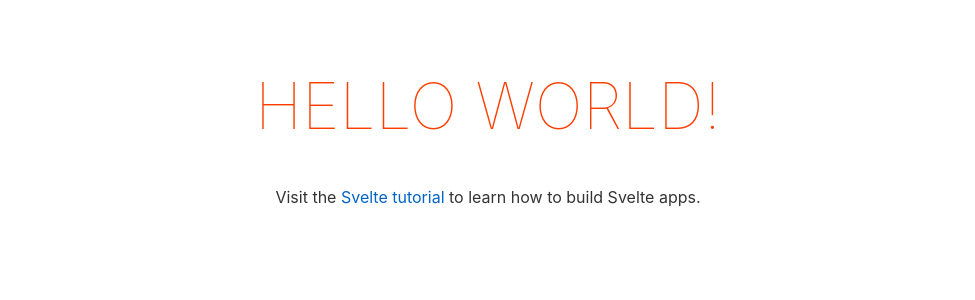
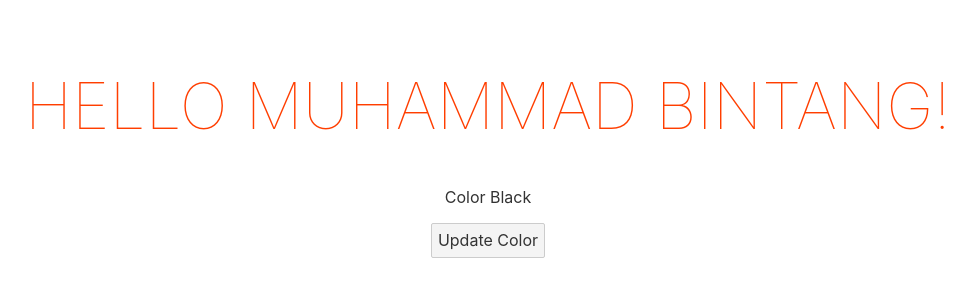
Before and after one commit to M-BintangR/belajar-svelte, a Svelte app: page / in a window 1280 px wide. Shown: the top 300 px of the page, without its empty margins (152-1127 px from the left). Built offline with nearby package versions, Linux system fonts and the light colour scheme.

Commit message:
basic svelte 🤏

```diff
--- a/src/App.svelte
+++ b/src/App.svelte
@@ -1,10 +1,19 @@
 <script>
-	export let name;
+  let name = "Muhammad Bintang";
+  let beltColour = "Black";
+
+  const handleClick = () => {
+    beltColour = "Orange";
+  };
+
 </script>
 
 <main>
   <h1>Hello {name}!</h1>
-	<p>Visit the <a href="https://svelte.dev/tutorial">Svelte tutorial</a> to learn how to build Svelte apps.</p>
+  <p>
+    Color {beltColour}
+  </p>
+  <button on:click={handleClick}>Update Color</button>
 </main>
 
 <style>
```
Lines whose indentation alone changed are shown as unchanged.
